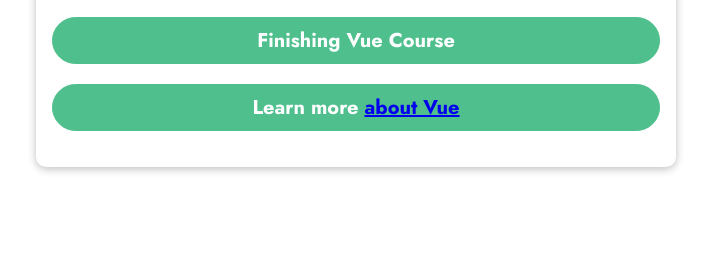
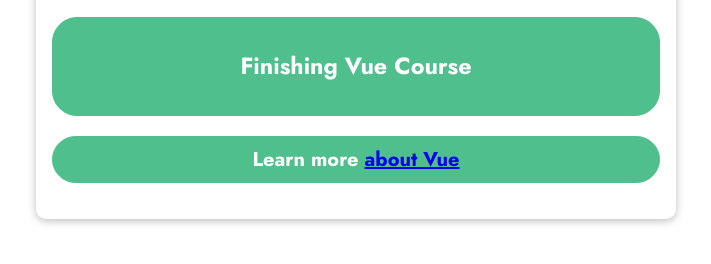
Before and after one commit to rizkyari/Basic-Vue, a plain HTML site: page index.html in a window 1280 px wide. Shown: the part 286-550 px from the top of the page, without its empty margins (284-995 px from the left). Drawn offline with nearby package versions, Linux system fonts and the light colour scheme.

Commit message:
inserting raw HTML

```diff
--- a/app.js
+++ b/app.js
@@ -3,8 +3,8 @@ const app = Vue.createApp({
         return {
             courseGoal: 'Learning Vue',
             vueLink: 'https://vuejs.org/',
-            goalA: 'Finishing Vue Course',
-            goalB: 'Mastering Vue'
+            goalA: '<h3>Finishing Vue Course</h3>',
+            goalB: '<h3>Mastering Vue</h3>'
         };
     },
     methods: {
--- a/index.html
+++ b/index.html
@@ -18,7 +18,7 @@
     </header>
     <section id="user-goal">
       <h2>My Course Goal</h2>
-      <p>{{ outputGoal() }}</p>
+      <p v-html="outputGoal()"></p>
       <p>Learn more <a v-bind:href="vueLink">about Vue</a></p>
     </section>
   </body>
```
